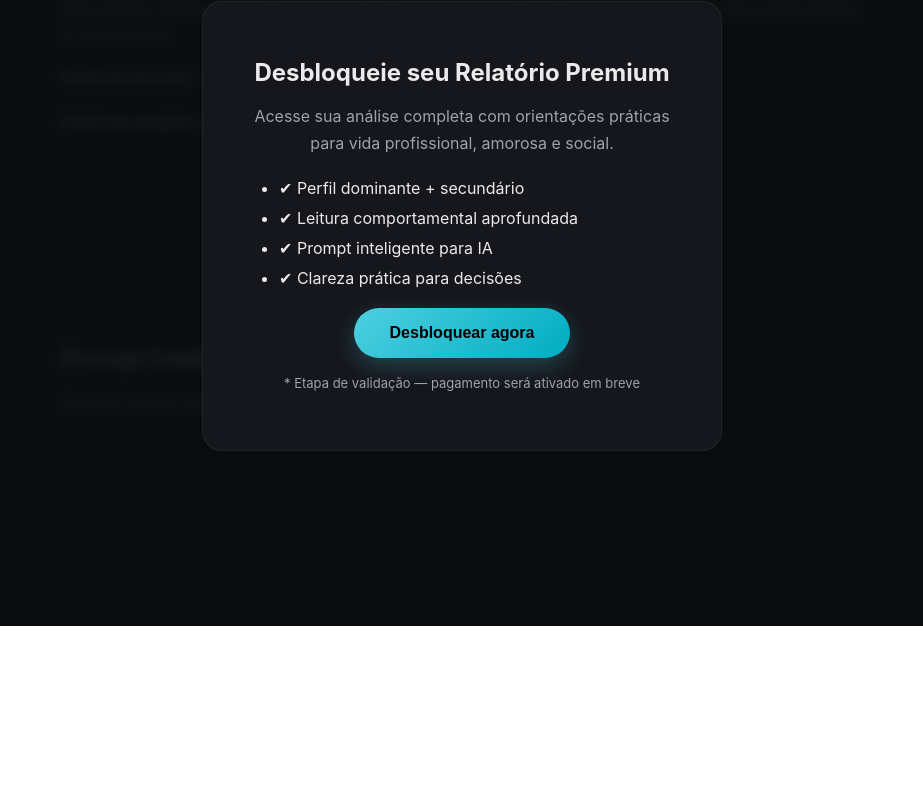
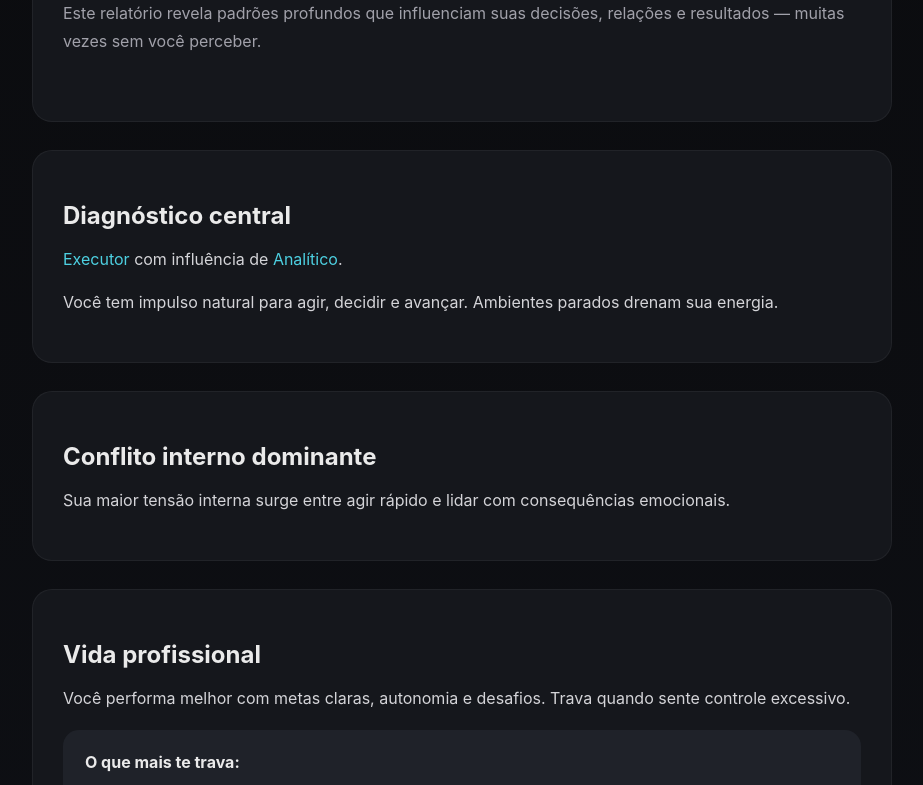
Before and after one commit to leonardomartinsxl-cmd/MINDKEY, a plain HTML site: page premium_report.html in a window 1280 px wide. Shown: the part 174-959 px from the top of the page, without its empty margins (178-1101 px from the left). Before the commit the page ends 800 px from the top, so only its background shows below. Drawn offline with Linux system fonts and the light colour scheme.

Commit message:
Update premium_report.html

```diff
--- a/premium_report.html
+++ b/premium_report.html
@@ -4,105 +4,185 @@
 <meta charset="UTF-8">
 <meta name="viewport" content="width=device-width, initial-scale=1.0">
 <title>MINDKEY — Relatório Premium</title>
-<link rel="stylesheet" href="styles.css">
 
 <style>
-.gate{
-  position:fixed;
-  inset:0;
-  background:rgba(11,12,15,.92);
-  backdrop-filter:blur(6px);
-  display:flex;
-  align-items:center;
-  justify-content:center;
-  z-index:10;
+:root{
+ --bg:#0b0c0f;
+ --card:#15171c;
+ --soft:#1f2229;
+ --text:#eaeaea;
+ --muted:#a1a1aa;
+ --accent:#4dd0e1;
 }
-
-.gate-box{
-  max-width:520px;
-  background:var(--card);
-  border-radius:20px;
-  padding:36px;
-  text-align:center;
-  border:1px solid rgba(255,255,255,.05);
+*{box-sizing:border-box;font-family:Inter,system-ui,sans-serif}
+body{
+ margin:0;
+ background:linear-gradient(180deg,#0b0c0f,#0f1117);
+ color:var(--text)
 }
-
-.gate-box h2{
-  margin-bottom:12px;
+.container{
+ max-width:900px;
+ margin:auto;
+ padding:56px 20px 100px
 }
-
-.gate-box p{
-  color:var(--muted);
-  margin-bottom:20px;
+.block{
+ background:var(--card);
+ border-radius:20px;
+ padding:30px;
+ margin-bottom:28px;
+ border:1px solid rgba(255,255,255,.05)
 }
-
-.features{
-  text-align:left;
-  margin:20px 0;
+h1{font-size:38px;margin-bottom:6px}
+.subtitle{color:var(--muted);margin-bottom:36px}
+.highlight{color:var(--accent)}
+h2{margin-bottom:10px}
+p{line-height:1.7;color:#d4d4d8}
+ul{padding-left:18px}
+li{margin-bottom:10px}
+.soft{
+ background:var(--soft);
+ border-radius:16px;
+ padding:22px;
+ margin-top:18px
 }
-
-.features li{
-  margin-bottom:10px;
+textarea{
+ width:100%;
+ height:200px;
+ background:#0b0c0f;
+ color:#eaeaea;
+ border:1px solid #2a2e37;
+ border-radius:14px;
+ padding:18px;
+ resize:none;
+ margin-top:14px
 }
 </style>
 </head>
 
-<body onload="loadReport()">
+<body>
+<div class="container">
 
-<!-- GATE PREMIUM -->
-<div class="gate" id="gate">
-  <div class="gate-box">
-    <h2>Desbloqueie seu Relatório Premium</h2>
-    <p>
-      Acesse sua análise completa com orientações práticas
-      para vida profissional, amorosa e social.
-    </p>
-
-    <ul class="features">
-      <li>✔ Perfil dominante + secundário</li>
-      <li>✔ Leitura comportamental aprofundada</li>
-      <li>✔ Prompt inteligente para IA</li>
-      <li>✔ Clareza prática para decisões</li>
-    </ul>
-
-    <button onclick="unlock()">Desbloquear agora</button>
-
-    <p style="font-size:13px;margin-top:14px;color:var(--muted)">
-      * Etapa de validação — pagamento será ativado em breve
-    </p>
-  </div>
+<div class="block">
+<h1>Relatório Comportamental Premium</h1>
+<p class="subtitle">
+Este relatório revela padrões profundos que influenciam
+suas decisões, relações e resultados — muitas vezes sem você perceber.
+</p>
 </div>
 
-<div class="container">
-
-  <div class="block">
-    <h1>Relatório Comportamental</h1>
-    <p>
-      Esta análise reflete padrões naturais do seu comportamento.
-      Use como ferramenta de autoconhecimento e crescimento.
-    </p>
-
-    <p><strong>Perfil dominante:</strong> <span id="mainProfile"></span></p>
-    <p><strong>Perfil secundário:</strong> <span id="secondProfile"></span></p>
-  </div>
-
-  <div class="block" id="report"></div>
-
-  <div class="block">
-    <h2>Prompt Inteligente</h2>
-    <p>Copie e use em uma IA:</p>
-    <pre id="prompt"></pre>
-  </div>
+<div class="block" id="diagnostico"></div>
+<div class="block" id="conflitos"></div>
+<div class="block" id="profissional"></div>
+<div class="block" id="emocional"></div>
+<div class="block" id="acao"></div>
+<div class="block" id="prompt"></div>
 
 </div>
 
-<script src="app.js"></script>
+<script>
+// PERFIS
+const perfis={
+ Executor:{
+  nome:"Executor",
+  diagnostico:"Você tem impulso natural para agir, decidir e avançar. Ambientes parados drenam sua energia.",
+  conflito:"Sua maior tensão interna surge entre agir rápido e lidar com consequências emocionais.",
+  profissional:"Você performa melhor com metas claras, autonomia e desafios. Trava quando sente controle excessivo.",
+  emocional:"Tende a parecer forte, mas evita demonstrar vulnerabilidade. Pode parecer duro sem intenção.",
+  sabotagem:"Age antes de refletir, gerando conflitos desnecessários.",
+  energia:"Desafios, progresso visível e reconhecimento por resultados."
+ },
+ Analítico:{
+  nome:"Analítico",
+  diagnostico:"Você busca lógica, clareza e previsibilidade. Segurança mental é essencial para agir.",
+  conflito:"Seu conflito interno está entre pensar demais e perder o timing.",
+  profissional:"Você se destaca em estratégia, análise e planejamento. Trava sob pressão emocional.",
+  emocional:"Demonstra amor através de atitudes racionais, não palavras.",
+  sabotagem:"Excesso de análise leva à procrastinação.",
+  energia:"Ambientes organizados, processos claros e tempo para pensar."
+ },
+ Comunicador:{
+  nome:"Comunicador",
+  diagnostico:"Você é guiado por conexão, emoção e troca. Ambientes frios te drenam.",
+  conflito:"Oscila entre agradar e se perder de si.",
+  profissional:"Se destaca em comunicação, vendas e liderança humana. Trava quando é ignorado.",
+  emocional:"Sente profundamente e cria vínculos intensos.",
+  sabotagem:"Busca validação externa excessiva.",
+  energia:"Reconhecimento, troca emocional e pertencimento."
+ },
+ Estrategista:{
+  nome:"Estrategista",
+  diagnostico:"Você enxerga padrões e possibilidades antes dos outros.",
+  conflito:"Sua tensão está entre visão e execução.",
+  profissional:"Vai bem em planejamento e visão de longo prazo. Trava em rotinas rígidas.",
+  emocional:"Prefere profundidade a intensidade.",
+  sabotagem:"Adiar decisões esperando o momento ideal.",
+  energia:"Liberdade, visão e autonomia."
+ }
+};
 
-<script>
-function unlock(){
-  document.getElementById("gate").style.display="none";
+// SIMULAÇÃO (conectar futuramente ao quiz)
+const primary="Executor";
+const secondary="Analítico";
+
+function render(){
+ const p=perfis[primary];
+ const s=perfis[secondary];
+
+ diagnostico.innerHTML=`
+ <h2>Diagnóstico central</h2>
+ <p><span class="highlight">${p.nome}</span> com influência de <span class="highlight">${s.nome}</span>.</p>
+ <p>${p.diagnostico}</p>
+ `;
+
+ conflitos.innerHTML=`
+ <h2>Conflito interno dominante</h2>
+ <p>${p.conflito}</p>
+ `;
+
+ profissional.innerHTML=`
+ <h2>Vida profissional</h2>
+ <p>${p.profissional}</p>
+ <div class="soft">
+ <strong>O que mais te trava:</strong>
+ <p>${p.sabotagem}</p>
+ </div>
+ `;
+
+ emocional.innerHTML=`
+ <h2>Vida emocional e relações</h2>
+ <p>${p.emocional}</p>
+ <div class="soft">
+ <strong>O que mais te energiza:</strong>
+ <p>${p.energia}</p>
+ </div>
+ `;
+
+ acao.innerHTML=`
+ <h2>Plano prático</h2>
+ <ul>
+  <li>Crie limites claros antes de agir impulsivamente.</li>
+  <li>Transforme decisões grandes em micro ações imediatas.</li>
+  <li>Peça feedback direto sem interpretar como ataque.</li>
+ </ul>
+ <div class="soft">
+ <strong>Alerta:</strong>
+ <p>Ignorar esse padrão tende a gerar conflitos recorrentes e desgaste emocional.</p>
+ </div>
+ `;
+
+ prompt.innerHTML=`
+ <h2>Prompt Premium de Autoconhecimento</h2>
+ <textarea readonly>
+Sou do perfil ${p.nome} com influência de ${s.nome}.
+Quero uma análise profunda dos meus padrões inconscientes,
+meus sabotadores comportamentais e um plano de evolução
+profissional e emocional baseado nesse perfil.
+Seja direto, estratégico e sem motivação vazia.
+ </textarea>
+ `;
 }
+
+render();
 </script>
-
 </body>
 </html>
```
